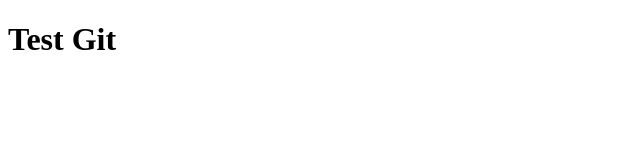
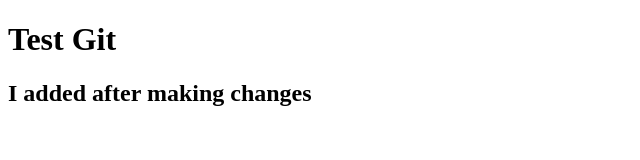
Before and after one commit to Musaveer05/testgit, a plain HTML site: page index.html in a window 1280 px wide. Shown: the whole page, without its empty margins (0-640 px from the left). Drawn offline with Linux system fonts and the light colour scheme.

Commit message:
second commit from 1st branch

```diff
--- a/index.html
+++ b/index.html
@@ -8,6 +8,7 @@
 <body>
 
     <h1>Test Git</h1>
+    <h2>I added after making changes</h2>
 
 </body>
 </html>
```
